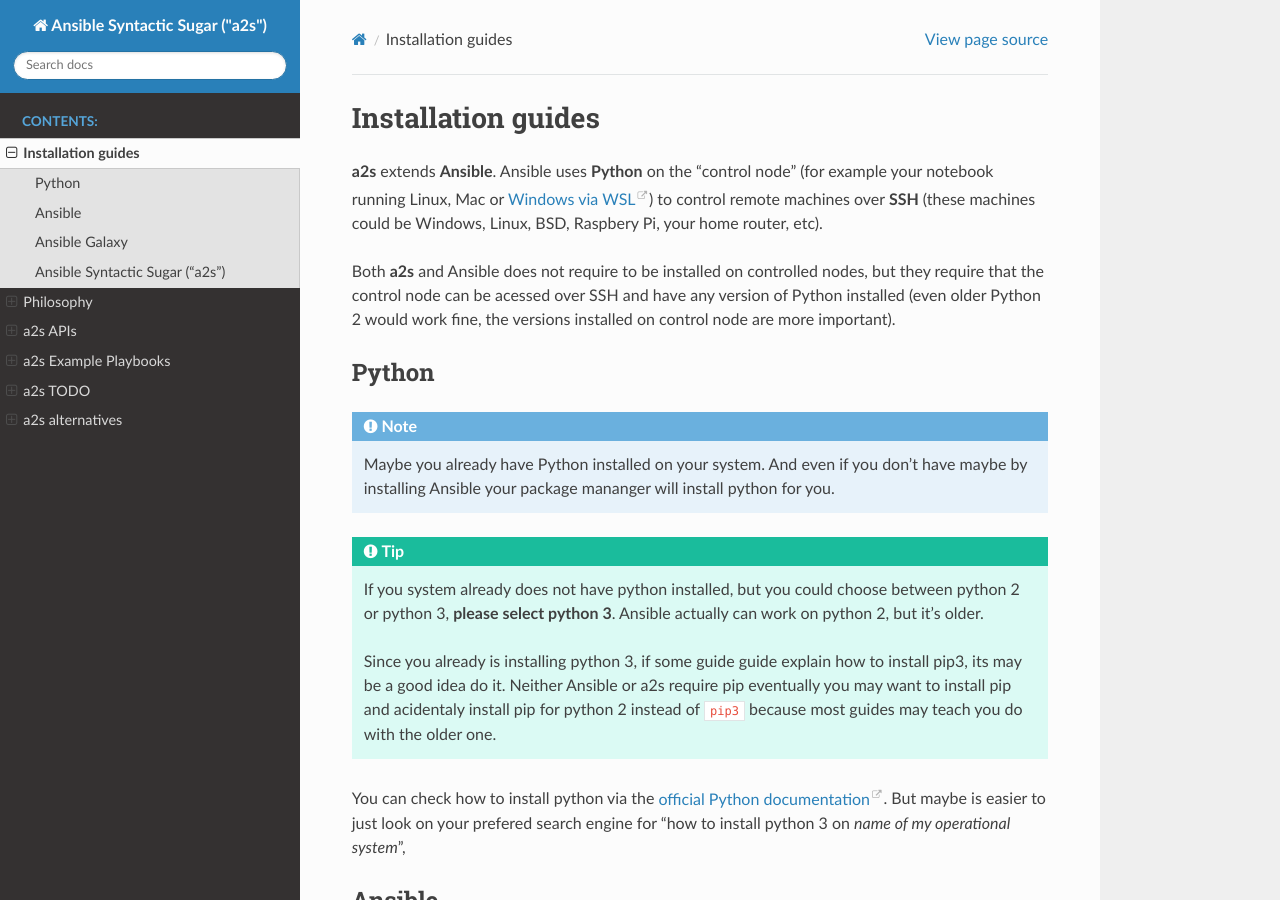
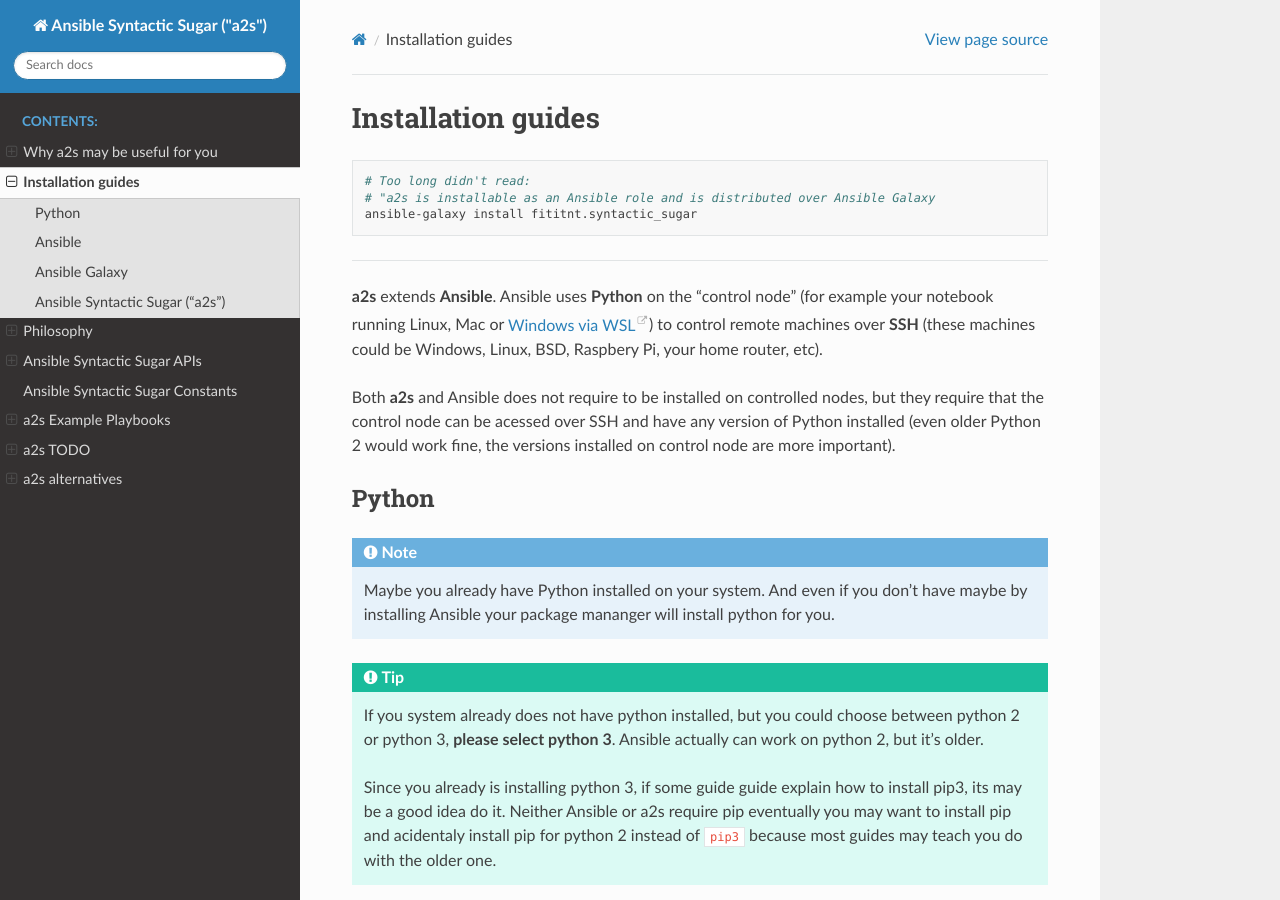
Before and after one commit to fititnt/ansible-syntactic-sugar, a Sphinx documentation site: the page built from docs/installation.rst, in a window 1280 px wide and 900 px high. Built offline with Sphinx 7.4.7 and the Read the Docs theme 2.0.0, drawn with Linux system fonts in a browser that asks for light colours.

Commit message:
docs: why & constant draft created

```diff
--- a/docs/api.rst
+++ b/docs/api.rst
@@ -1,8 +1,8 @@
 .. include:: Includes.txt
 
-##################
-a2s APIs
-##################
+###########################
+Ansible Syntactic Sugar APIs
+###########################
 
 .. warning::
 
--- a/docs/installation.rst
+++ b/docs/installation.rst
@@ -2,6 +2,16 @@
 
 Installation guides
 =================================
+
+.. code-block:: bash
+
+  # Too long didn't read:
+  # "a2s is installable as an Ansible role and is distributed over Ansible Galaxy
+  ansible-galaxy install fititnt.syntactic_sugar
+
+.. raw:: html
+
+  <hr />
 
 **a2s** extends **Ansible**. Ansible uses **Python** on the "control node" (for example
 your notebook running Linux, Mac or `Windows via WSL <https://docs.ansible.com/ansible/latest/user_guide/windows_faq.html>`_)
```
Also changed, not shown: README.md (+24 -4 lines), docs/constant.rst (added, +9 -0 lines), docs/index.rst (+6 -1 lines), docs/why.rst (added, +49 -0 lines).
